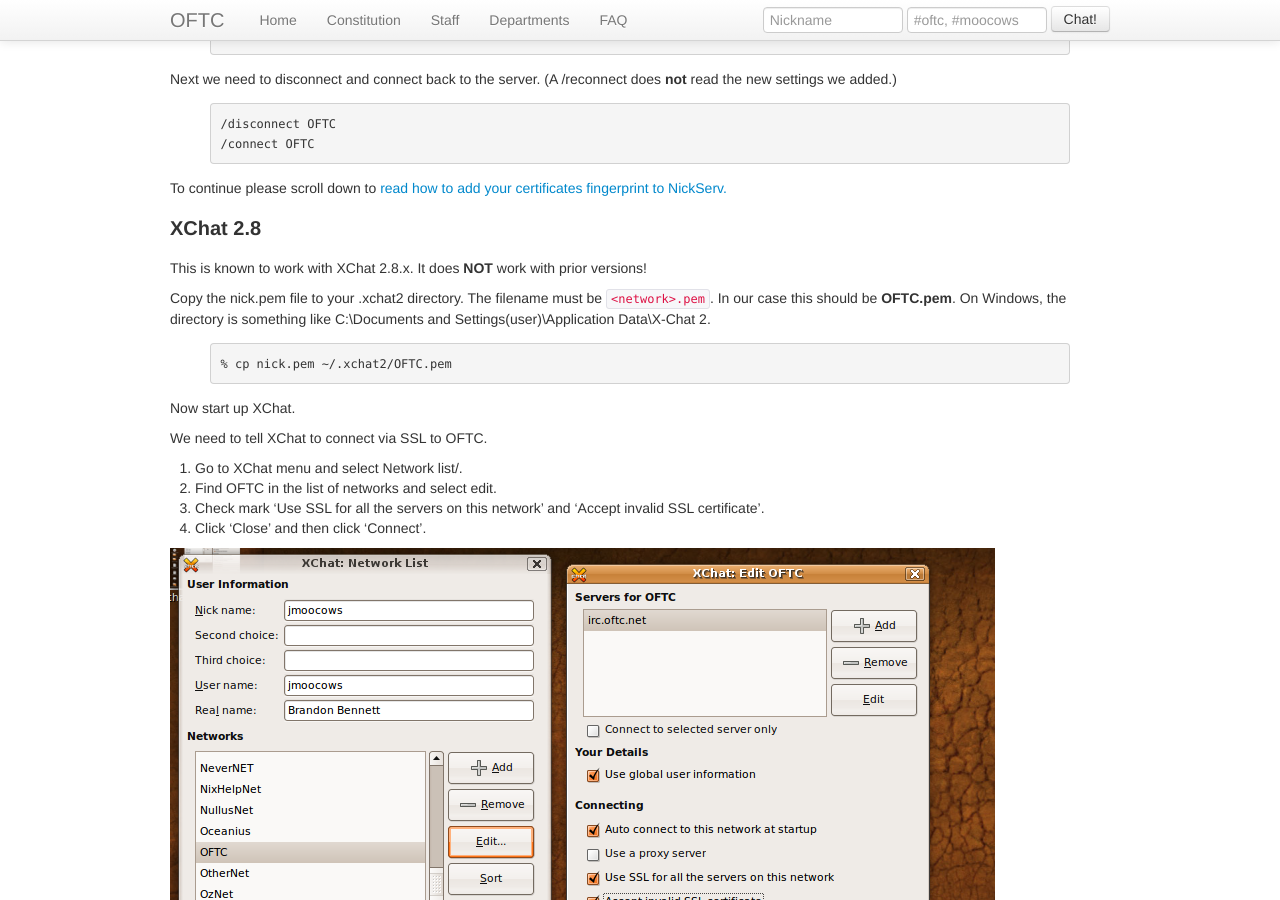
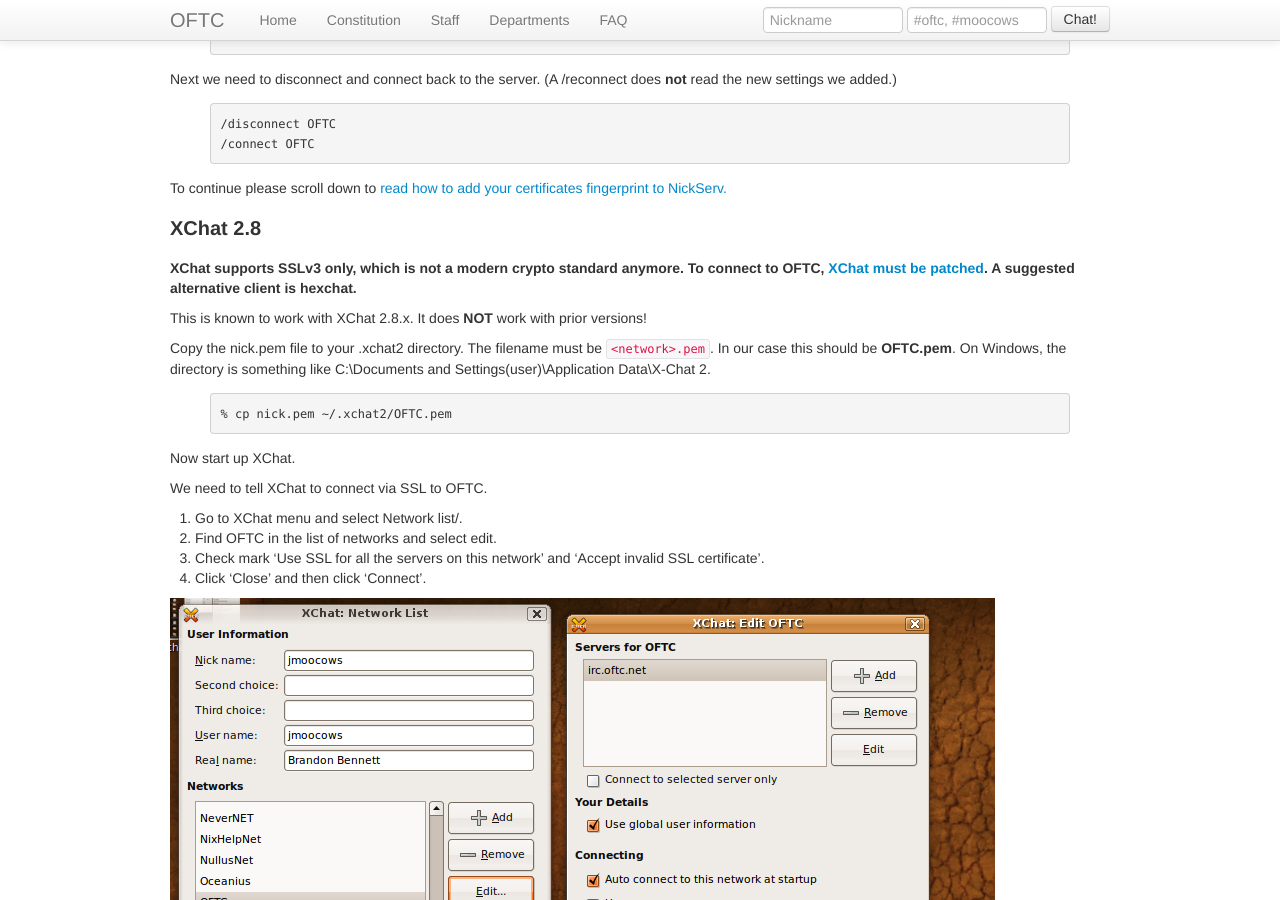
Before and after one commit to oftc/oftc-web, a Jekyll site: the page built from NickServ/CertFP.md, in a window 1280 px wide and 900 px high, scrolled down 1916 px. Built offline with Jekyll 4.4.1, drawn with Linux system fonts in a browser that asks for light colours.

Commit message:
Note that XChat needs a patch to connect to OFTC

```diff
--- a/NickServ/CertFP.md
+++ b/NickServ/CertFP.md
@@ -108,6 +108,9 @@
 to NickServ.](#AddCertFPtoNS)
 
 ### XChat 2.8 ###
+
+**XChat supports SSLv3 only, which is not a modern crypto standard anymore.
+To connect to OFTC, [XChat must be patched](http://sources.debian.net/src/xchat/2.8.8-7.3/debian/patches/68_dont_force_sslv3.patch/). A suggested alternative client is hexchat.**
 
 This is known to work with XChat 2.8.x. It does **NOT** work with prior
 versions!
```
